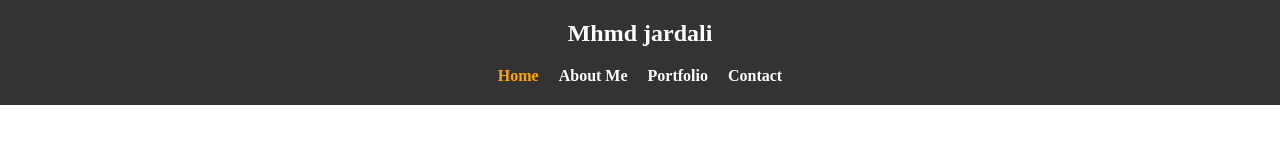
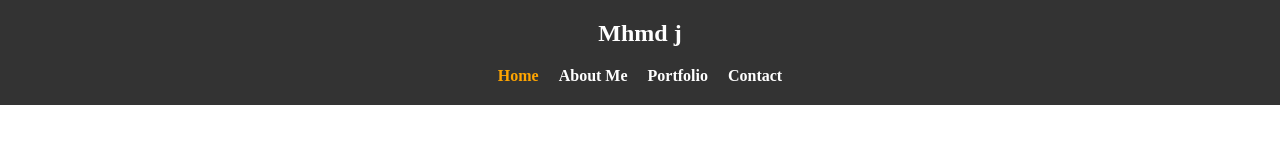
Before and after one commit to MJardaly/portfolio, a plain HTML site: page index.html in a window 1280 px wide. Shown: the top 160 px of the page. Drawn offline with Linux system fonts and the light colour scheme.

Commit message:
changed name

```diff
--- a/index.html
+++ b/index.html
@@ -4,12 +4,12 @@
     <meta charset="UTF-8" />
     <meta http-equiv="X-UA-Compatible" content="IE=edge" />
     <meta name="viewport" content="width=device-width, initial-scale=1.0" />
-    <title>Mhmd Jardali's Portfolio</title>
+    <title>Mhmd j's Portfolio</title>
     <link rel="stylesheet" href="style.css">
   </head>
   <body>
     <header class="header">
-      <h1 class="header__title">Mhmd jardali</h1>
+      <h1 class="header__title">Mhmd j</h1>
       <nav class="header__nav-list">
         <ul class="nav-list">
           <li>
```
